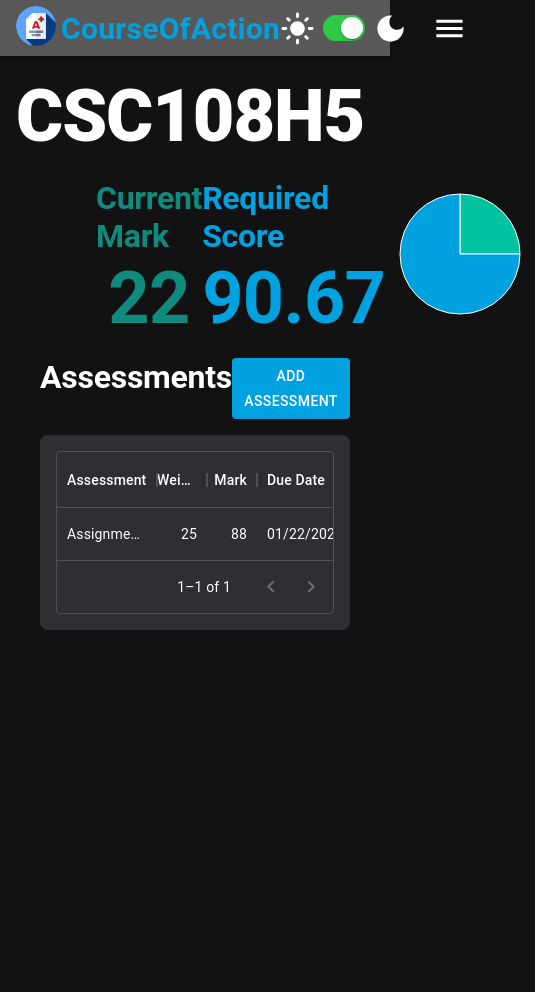
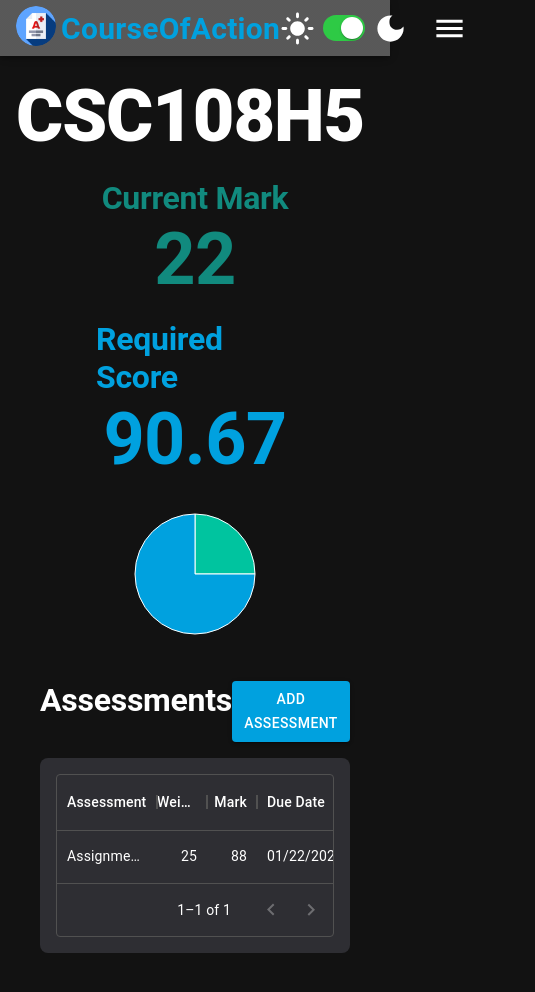
Before and after one commit to utmgdsc/CourseOfAction, a React (Create React App) app in the folder frontend/: page / in a window 390 px wide. Shown: the whole page, 535 px wide, since content can reach past the window. Before the commit the page ends 844 px from the top, so only its background shows below. Built offline with nearby package versions, Linux system fonts and the light colour scheme.

Commit message:
Fixed responsivity

```diff
--- a/frontend/src/components/Course.tsx
+++ b/frontend/src/components/Course.tsx
@@ -27,6 +27,29 @@ const CustomTooltip = ({ active, payload, label }: any) => {
   }
 
   return null;
+};
+
+interface InfoInterface {
+  title: string;
+  desc: React.ReactChild | string;
+  color: string;
+}
+
+const Info = ({ title, desc, color }: InfoInterface) => {
+  return (
+    <Stack alignItems={{ xs: "center", lg: "left" }} mb={{ xs: 2, lg: 0 }}>
+      <Typography variant="h2" color={color}>
+        {title}
+      </Typography>
+      {typeof desc === "object" ? (
+        desc
+      ) : (
+        <Typography variant="h2" fontSize="h1.fontSize" color={color}>
+          {desc}
+        </Typography>
+      )}
+    </Stack>
+  );
 };
 
 function Course({ courseInfo }: propTypes) {
@@ -92,42 +115,27 @@ function Course({ courseInfo }: propTypes) {
     <Container>
       <Box my={5}>
         <Typography variant="h1">{courseInfo.code}</Typography>
-        <Stack direction="row" justifyContent="space-between" mt="20px" mx={10}>
-          <Stack>
-            <Typography variant="h2" color="green.main">
-              Current Mark
-            </Typography>
-            <Typography
-              variant="h2"
-              fontSize="h1.fontSize"
+        <Stack
+          direction={{ xs: "column", lg: "row" }}
+          sx={{ direction: "column" }}
+          justifyContent="space-between"
+          mt="20px"
+          mx={10}
+        >
+          <Info
+            title="Current Mark"
+            desc={course.currMark}
             color="green.main"
-              align="center"
-            >
-              {course.currMark}
-            </Typography>
-          </Stack>
-          <Stack>
-            <Typography variant="h2" color="primary.main">
-              Required Score
-            </Typography>
-            <Typography
-              variant="h2"
-              fontSize="h1.fontSize"
+          />
+          <Info
+            title="Required Score"
+            desc={course.scoreRequired}
             color="primary.main"
-              align="center"
-            >
-              {course.scoreRequired}
-            </Typography>
-          </Stack>
-          <Stack alignContent="center">
-            {/* <Typography
-              textAlign="center"
-              variant="h2"
-              mb={2}
-              color="primary.main"
-            >
-              Completed
-            </Typography> */}
+          />
+          <Info
+            title=""
+            color=""
+            desc={
               <PieChart width={150} height={150}>
                 <Pie
                   data={data}
@@ -146,43 +154,12 @@ function Course({ courseInfo }: propTypes) {
                 </Pie>
                 <Tooltip content={<CustomTooltip />} />
               </PieChart>
-          </Stack>
+            }
+          />
         </Stack>
 
         <Assessments tableData={assessments} setTableData={setAssessments} />
       </Box>
-
-      {/* Delete Assessment
-      <Dialog open={isDeleteOpen} onClose={() => setIsDeleteOpen(false)}>
-        <DialogTitle>Delete Assessment</DialogTitle>
-        <DialogContent>
-          <DialogContentText>
-            Are you sure you want to delete this assessment?
-          </DialogContentText>
-        </DialogContent>
-        <DialogActions>
-          <Button onClick={() => setIsDeleteOpen(false)}>No</Button>
-          <Button
-            onClick={() => {
-              console.log(currAssessment);
-              dispatch(
-                deleteAssessment({
-                  courseCode: courseInfo.code,
-                  assessmentName: currAssessment,
-                })
-              );
-              const indexToDelete = assessments.findIndex(
-                (e) => e.name === currAssessment
-              );
-              assessments.splice(indexToDelete, 1);
-              setAssessments(assessments);
-              setIsDeleteOpen(false);
-            }}
-          >
-            Yes
-          </Button>
-        </DialogActions>
-      </Dialog> */}
     </Container>
   );
 }
--- a/frontend/src/components/NavDrawer.tsx
+++ b/frontend/src/components/NavDrawer.tsx
@@ -37,8 +37,7 @@ function NavDrawer({ isOpen, handleDrawerToggle, window }: Props) {
                 </ListItemText>
               </ListItem>
             ))}
-          <ListItem button sx={{ borderRadius: 2 }} key="addCourse">
-            <ListItemText>
+          <ListItem sx={{ borderRadius: 2 }} key="addCourse">
             <Button
               variant="contained"
               color="primary"
@@ -50,7 +49,6 @@ function NavDrawer({ isOpen, handleDrawerToggle, window }: Props) {
             >
               Add Course
             </Button>
-            </ListItemText>
           </ListItem>
         </List>
       </Box>
--- a/frontend/src/pages/AddCourse.tsx
+++ b/frontend/src/pages/AddCourse.tsx
@@ -27,9 +27,9 @@ function AddCourse() {
       <Typography variant="h2" my={2}>
         Input Manually
       </Typography>
-      <Box>
+      <Box mb={4}>
         <Grid container rowSpacing={1} columnSpacing={{ xs: 1, sm: 3, md: 6 }}>
-          <Grid container item xs={6} direction="column">
+          <Grid container item xs={12} md={6} direction="column">
             <Typography variant="h6">Course Code</Typography>
             <TextField id="outlined-basic" variant="outlined" />
             <Typography variant="h6">Offering</Typography>
@@ -47,7 +47,7 @@ function AddCourse() {
               />
             </Box>
           </Grid>
-          <Grid container item xs={6} direction="column">
+          <Grid container item xs={12} md={6} direction="column">
             <Typography variant="h6">Course Name</Typography>
             <TextField id="outlined-basic" variant="outlined" />
             <Typography variant="h6">Credit</Typography>
--- a/frontend/src/store/courses.tsx
+++ b/frontend/src/store/courses.tsx
@@ -98,10 +98,6 @@ const coursesSlice = createSlice({
         return;
       }
       state.currentCourses[courseIndex].assessments = payload;
-      // const indexToUpdate = state.currentCourses[
-      //   courseIndex
-      // ].assessments.findIndex((element) => element.name === assessment.name);
-      // state.currentCourses[courseIndex].assessments[indexToUpdate] = assessment;
     },
   },
 });
```
Lines whose indentation alone changed are shown as unchanged.
